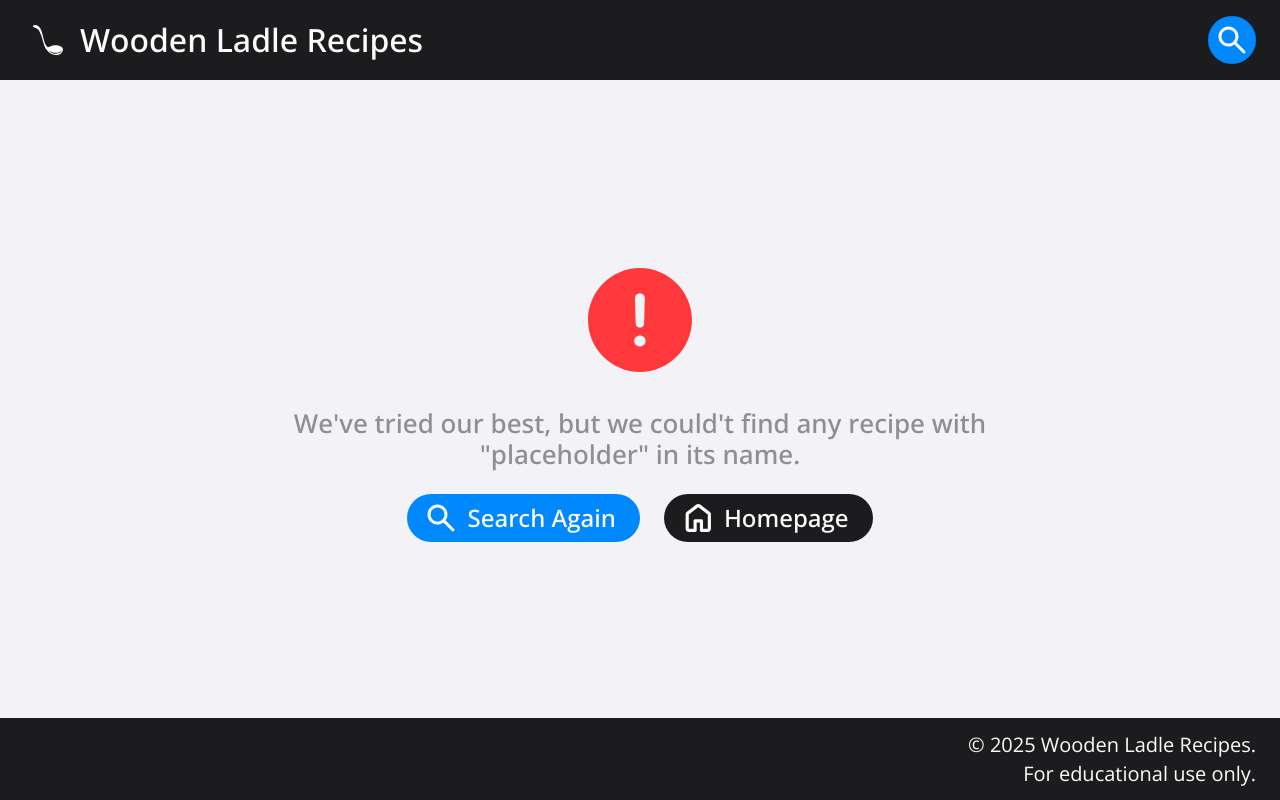
After one commit to TomChen1435/idm232-tc3363, a PHP site: page /no_result.php in a window 1280 px wide. The commit adds this page. Run offline with PHP 8.4, Linux system fonts and the light colour scheme.

Commit message:
Finish styling for no_result

```diff
--- a/components/header.php
+++ b/components/header.php
@@ -1,14 +1,10 @@
 <header>
     <a href="index.php" class="home">
-        <svg width="64" height="64" viewBox="0 0 64 64" fill="none" xmlns="http://www.w3.org/2000/svg">
+        <svg viewBox="0 0 64 64" xmlns="http://www.w3.org/2000/svg">
             <path d="M14.8181 15.5852C24.1155 17.6046 24.5041 37.6605 29.6924 44.2125C31.5429 46.5393 33.461 48.7065 35.5312 50.1093C37.2465 51.2685 39.6294 51.9825 42.2488 51.9993C44.8514 52.0245 47.192 51.3189 48.9496 50.2185C50.7071 49.1265 51.9831 46.4217 52 44.6493C52.0084 42.8685 50.724 41.4909 48.9834 40.5417C47.2342 39.6009 44.8852 39.0549 42.308 39.0381C39.7308 39.0129 37.2719 39.3405 35.6073 40.4241C33.4525 41.8269 31.695 41.9025 30.3176 40.3065C24.1831 33.2169 26.304 16.2639 17.1435 12.3882C13.5616 10.8715 8.91841 14.1933 14.8181 15.5852ZM33.8159 45.9765C38.0577 50.7645 48.0032 49.5801 50.4029 45.9681C50.2931 46.6065 49.0679 48.3117 48.2567 48.8241C46.7442 49.7649 44.6232 50.4285 42.2657 50.4117C39.8913 50.3949 37.7113 49.6809 36.2072 48.7233C35.4383 48.2277 33.7483 46.5897 33.8159 45.9765Z"/>
         </svg>
         <h1>Wooden Ladle<span> Recipes</span></h1>
     </a>
 
-    <a href="search.php" class="search short">
-        <svg width="64" height="64" viewBox="0 0 64 64" fill="none" xmlns="http://www.w3.org/2000/svg">
-            <path d="M25.7525 43.505C20.7909 43.505 16.5922 41.7862 13.1564 38.3486C9.72063 34.911 8.00182 30.7123 8 25.7525C7.99818 20.7927 9.71699 16.594 13.1564 13.1564C16.5958 9.71881 20.7945 8 25.7525 8C30.7104 8 34.91 9.71881 38.3513 13.1564C41.7925 16.594 43.5104 20.7927 43.505 25.7525C43.505 27.7553 43.1863 29.6444 42.5491 31.4196C41.9118 33.1949 41.0469 34.7653 39.9545 36.1309L55.2489 51.4253C55.7496 51.926 56 52.5633 56 53.3371C56 54.111 55.7496 54.7482 55.2489 55.2489C54.7482 55.7496 54.111 56 53.3371 56C52.5633 56 51.926 55.7496 51.4253 55.2489L36.1309 39.9545C34.7653 41.0469 33.1949 41.9118 31.4196 42.5491C29.6444 43.1863 27.7553 43.505 25.7525 43.505ZM25.7525 38.0427C29.1664 38.0427 32.0687 36.8482 34.4594 34.4594C36.8501 32.0706 38.0445 29.1682 38.0427 25.7525C38.0409 22.3367 36.8464 19.4353 34.4594 17.0483C32.0724 14.6613 29.1701 13.4659 25.7525 13.4623C22.3349 13.4587 19.4335 14.654 17.0483 17.0483C14.6631 19.4426 13.4678 22.344 13.4623 25.7525C13.4568 29.161 14.6522 32.0633 17.0483 34.4594C19.4444 36.8555 22.3458 38.05 25.7525 38.0427Z"/>
-        </svg>
-    </a>
+    <?php include("components/search_btn_short.php"); ?>
 </header>
--- /dev/null
+++ b/components/search_btn_long.php
@@ -0,0 +1,6 @@
+<a href="search.php" class="search long">
+    <svg viewBox="0 0 64 64" xmlns="http://www.w3.org/2000/svg">
+        <path d="M25.7525 43.505C20.7909 43.505 16.5922 41.7862 13.1564 38.3486C9.72063 34.911 8.00182 30.7123 8 25.7525C7.99818 20.7927 9.71699 16.594 13.1564 13.1564C16.5958 9.71881 20.7945 8 25.7525 8C30.7104 8 34.91 9.71881 38.3513 13.1564C41.7925 16.594 43.5104 20.7927 43.505 25.7525C43.505 27.7553 43.1863 29.6444 42.5491 31.4196C41.9118 33.1949 41.0469 34.7653 39.9545 36.1309L55.2489 51.4253C55.7496 51.926 56 52.5633 56 53.3371C56 54.111 55.7496 54.7482 55.2489 55.2489C54.7482 55.7496 54.111 56 53.3371 56C52.5633 56 51.926 55.7496 51.4253 55.2489L36.1309 39.9545C34.7653 41.0469 33.1949 41.9118 31.4196 42.5491C29.6444 43.1863 27.7553 43.505 25.7525 43.505ZM25.7525 38.0427C29.1664 38.0427 32.0687 36.8482 34.4594 34.4594C36.8501 32.0706 38.0445 29.1682 38.0427 25.7525C38.0409 22.3367 36.8464 19.4353 34.4594 17.0483C32.0724 14.6613 29.1701 13.4659 25.7525 13.4623C22.3349 13.4587 19.4335 14.654 17.0483 17.0483C14.6631 19.4426 13.4678 22.344 13.4623 25.7525C13.4568 29.161 14.6522 32.0633 17.0483 34.4594C19.4444 36.8555 22.3458 38.05 25.7525 38.0427Z"/>
+    </svg>
+    <h1>Search Again</h1>
+</a>
--- /dev/null
+++ b/components/search_btn_short.php
@@ -0,0 +1,5 @@
+<a href="search.php" class="search short">
+    <svg viewBox="0 0 64 64" xmlns="http://www.w3.org/2000/svg">
+        <path d="M25.7525 43.505C20.7909 43.505 16.5922 41.7862 13.1564 38.3486C9.72063 34.911 8.00182 30.7123 8 25.7525C7.99818 20.7927 9.71699 16.594 13.1564 13.1564C16.5958 9.71881 20.7945 8 25.7525 8C30.7104 8 34.91 9.71881 38.3513 13.1564C41.7925 16.594 43.5104 20.7927 43.505 25.7525C43.505 27.7553 43.1863 29.6444 42.5491 31.4196C41.9118 33.1949 41.0469 34.7653 39.9545 36.1309L55.2489 51.4253C55.7496 51.926 56 52.5633 56 53.3371C56 54.111 55.7496 54.7482 55.2489 55.2489C54.7482 55.7496 54.111 56 53.3371 56C52.5633 56 51.926 55.7496 51.4253 55.2489L36.1309 39.9545C34.7653 41.0469 33.1949 41.9118 31.4196 42.5491C29.6444 43.1863 27.7553 43.505 25.7525 43.505ZM25.7525 38.0427C29.1664 38.0427 32.0687 36.8482 34.4594 34.4594C36.8501 32.0706 38.0445 29.1682 38.0427 25.7525C38.0409 22.3367 36.8464 19.4353 34.4594 17.0483C32.0724 14.6613 29.1701 13.4659 25.7525 13.4623C22.3349 13.4587 19.4335 14.654 17.0483 17.0483C14.6631 19.4426 13.4678 22.344 13.4623 25.7525C13.4568 29.161 14.6522 32.0633 17.0483 34.4594C19.4444 36.8555 22.3458 38.05 25.7525 38.0427Z"/>
+    </svg>
+</a>
--- a/css/general.css
+++ b/css/general.css
@@ -14,7 +14,7 @@
     font-style: normal;
 }
 
-* {
+:root {
     font-family: 'Open Sans', 'Helvetica Neue', 'Arial', 'Helvetica', sans-serif;
     text-wrap: pretty;
 }
@@ -22,11 +22,81 @@
 h1, h2 {
     font-weight: 550;
     line-height: 120%;
+    max-width: 60rem;
+}
+
+h1 {
+    color: var(--black);
+}
+
+h2 {
+    color: var(--ios-gray-1);
+}
+
+@media (width < 26rem) {
+    h1 {font-size: 1rem;}
+    h2 {font-size: 0.75rem;}
+}
+
+@media (26rem <= width < 28rem) {
+    h1 {font-size: 1.125rem;}
+    h2 {font-size: 0.875rem;}
+}
+
+@media (28rem <= width < 30.75rem) {
+    h1 {font-size: 1.25rem;}
+    h2 {font-size: 1rem;}
+}
+
+@media (30.75rem <= width < 33rem) {
+    h1 {font-size: 1.375rem;}
+    h2 {font-size: 1.125rem;}
+}
+
+@media (33rem <= width < 34.875rem) {
+    h1 {font-size: 1.5rem;}
+    h2 {font-size: 1.25rem;}
+}
+
+@media (34.875rem <= width < 37.5rem) {
+    h1 {font-size: 1.625rem;}
+    h2 {font-size: 1.375rem;}
+}
+
+@media (37.5rem <= width < 39.5rem) {
+    h1 {font-size: 1.75rem;}
+    h2 {font-size: 1.5rem;}
+}
+
+@media (39.5rem <= width) {
+    h1 {font-size: 1.875rem;}
+    h2 {font-size: 1.625rem;}
 }
 
 p {
     font-weight: 400;
     line-height: 145%;
+    max-width: 57rem;
+}
+
+@media (width < 26rem) {
+    p {font-size: 0.75rem;}
+}
+
+@media (26rem <= width < 28rem) {
+    p {font-size: 0.875rem;}
+}
+
+@media (28rem <= width < 30.75rem) {
+    p {font-size: 1rem;}
+}
+
+@media (30.75rem <= width < 33rem) {
+    p {font-size: 1.125rem;}
+}
+
+@media (33rem <= width) {
+    p {font-size: 1.25rem;}
 }
 
 /* Color */
@@ -58,27 +128,34 @@ p {
         --ios-gray-6: rgb(28,28,30);
         --ios-gray-6-alt: rgb(242,242,247);
 
-        --black: oklab(0.01 0 0);
-        --white: oklab(0.99 0 0);
+        --black: oklab(0.99 0 0);
+        --white: oklab(0.01 0 0);
     }
 }
 
 /* Constraint Variables */
 
 :root {
+    --gap4: 0.25rem;
     --gap8: 0.5rem;
     --gap12: 0.75rem;
     --gap16: 1rem;
     --gap24: 1.5rem;
-
-    --icon-ht: 2.25rem;
-    --btn-ht: 3rem;
+    --gap36: 2.25rem;
+    --gap48: 3rem;
 }
 
-/* Body */
+/* Fundamentals */
+
+html {
+    width: 100%;
+}
 
 body {
+    align-items: center;
     background-color: var(--ios-gray-6);
+    display: flex;
+    flex-flow: column nowrap;
     min-width: 20rem;
     width: 100%;
 }
@@ -92,58 +169,135 @@ body, body * {
 
 /* Buttons */
 
-button {
+a {
     align-items: center;
-    border: none;
+    border-radius: var(--gap24);
+    cursor: pointer;
     display: flex;
     flex-flow: row nowrap;
+    height: var(--gap48);
     justify-content: center;
-}
-
-button.home {
-    background: none;
-    justify-content: flex-start;
-}
-
-button.search {
-    background-color: var(--apple-blue);
-    border-radius: var(--gap24);
-    height: var(--btn-ht);
+    text-decoration: none;
     transition-property: background-color;
 }
 
-button.search:hover {
+a > svg {
+    height: var(--gap36);
+}
+
+a * {
+    color: var(--white);
+    fill: var(--white);
+}
+
+a.search {
+    background-color: var(--apple-blue);
+}
+
+a.search:hover {
     background-color: var(--apple-indigo);
 }
 
-button.search.short {
-    width: var(--btn-ht);
+a.short {
+    width: var(--gap48);
 }
 
-button.search.long {
+a.long {
     gap: var(--gap8);
     padding: 0 var(--gap24) 0 var(--gap16);
 }
 
-button.search > * {
-    color: var(--white);
-    fill: var(--white);
+a.long > h1 {
+    font-size: 1.5rem;
 }
 
 /* Header */
 
 header {
+    align-items: center;
     background-color: var(--ios-gray-6-alt);
+    display: flex;
+    flex-flow: row nowrap;
+    justify-content: space-between;
     width: 100%;
+}
+
+a.home {
+    background: none;
+    border-radius: 0;
+    gap: var(--gap8);
+    height: fit-content;
+    justify-content: flex-start;
+    transition-property: none;
+}
+
+@media (width < 23rem) {
+    a.home > h1 {font-size: 1.5rem;}
+    a.home > h1 > span {display: none;}
+}
+
+@media (width < 24rem) {
+    header {padding-left: var(--gap12);}
+    header > a.search.short {border-radius: 0;}
+}
+
+@media (24rem <= width < 26rem) {
+    header {padding: var(--gap8) var(--gap12);}
+}
+
+@media (23rem <= width < 26rem) {
+    a.home > h1 {font-size: 1.375rem;}
+}
+
+@media (26rem <= width < 28rem) {
+    a.home > h1 {font-size: 1.5rem;}
+}
+
+@media (width < 28rem) {
+    a.home > svg {height: var(--gap36);}
+}
+
+@media (28rem <= width) {
+    a.home > svg {height: var(--gap48);}
+}
+
+@media (28rem <= width < 30rem) {
+    a.home > h1 {font-size: 1.625rem;}
+}
+
+@media (30rem <= width < 33rem) {
+    a.home > h1 {font-size: 1.75rem;}
+}
+
+@media (26rem <= width < 33rem) {
+    header {padding: var(--gap12) var(--gap24);}
+}
+
+@media (33rem <= width) {
+    header {padding: var(--gap16) var(--gap24);}
+    a.home > h1 {font-size: 2rem;}
 }
 
 /* Footer */
 
 footer {
+    align-items: center;
     background-color: var(--ios-gray-6-alt);
+    display: flex;
+    flex-flow: row nowrap;
+    justify-content: flex-end;
     width: 100%;
 }
 
 footer > p {
     color: var(--white);
+    text-align: right;
 }
+
+@media (width < 26rem) {
+    footer {padding: var(--gap8) var(--gap12);}
+}
+
+@media (26rem <= width) {
+    footer {padding: var(--gap12) var(--gap24);}
+}
--- /dev/null
+++ b/css/no_result.css
@@ -0,0 +1,52 @@
+@import url('./general.css');
+
+body {
+    height: 100vh;
+    justify-content: space-between;
+}
+
+main {
+    align-items: center;
+    display: flex;
+    flex-flow: column nowrap;
+    gap: var(--gap24);
+    justify-content: center;
+}
+
+@media (width < 26rem) {
+    main {padding: var(--gap8) var(--gap12);}
+}
+
+@media (26rem <= width) {
+    main {padding: var(--gap12) var(--gap24);}
+}
+
+main > svg {
+    fill: var(--apple-red);
+    height: 8rem;
+}
+
+main > h2 {
+    text-align: center;
+}
+
+section.btns {
+    align-items: center;
+    display: flex;
+    flex-flow: row wrap;
+    gap: var(--gap24);
+    justify-content: center;
+}
+
+a.home-inpage {
+    background-color: var(--ios-gray-6-alt);
+}
+
+a.home-inpage:hover {
+    background-color: var(--ios-gray-5);
+}
+
+a.home-inpage:hover * {
+    color: var(--ios-gray-6-alt);
+    fill: var(--ios-gray-6-alt);
+}
--- /dev/null
+++ b/no_result.php
@@ -0,0 +1,35 @@
+<!DOCTYPE html>
+<html lang="en">
+<head>
+    <meta charset="UTF-8">
+    <meta name="viewport" content="width=device-width, initial-scale=1.0">
+    <title>No Result</title>
+    <link rel="stylesheet" href="css/no_result.css">
+</head>
+<body>
+
+    <?php include("components/header.php"); ?>
+
+    <main>
+        <svg viewBox="0 0 64 64" xmlns="http://www.w3.org/2000/svg">
+            <path d="M31.9995 58C46.1983 58 58 46.2235 58 32C58 17.8015 46.1722 6 31.9734 6C17.7506 6 6 17.8015 6 32C6 46.2235 17.7756 58 31.9995 58ZM31.9755 35.824C30.6236 35.824 29.8851 35.0333 29.8329 33.6814L29.4762 21.0914C29.4251 19.6884 30.4953 18.6955 31.9483 18.6955C33.3764 18.6955 34.4716 19.7146 34.4216 21.1165L34.0638 33.6836C34.0126 35.0594 33.248 35.8251 31.9744 35.8251M31.9744 45.2056C30.4953 45.2056 29.1184 44.0331 29.1184 42.4518C29.1184 40.8704 30.4703 39.7002 31.9744 39.7002C33.4525 39.7002 34.8283 40.8465 34.8283 42.4518C34.8283 44.0581 33.4264 45.2056 31.9744 45.2056Z"/>
+        </svg>
+
+        <h2>We've tried our best, but we could't find any recipe with<br>"<?php echo "placeholder" ?>" in its name.</h2>
+
+        <section class="btns">
+            <?php include("components/search_btn_long.php"); ?>
+
+            <a href="index.php" class="home-inpage long">
+                <svg viewBox="0 0 64 64" xmlns="http://www.w3.org/2000/svg">
+                    <path d="M15.625 51.2857H24.0625V37C24.0625 36.1905 24.3325 35.5124 24.8725 34.9657C25.4125 34.419 26.08 34.1448 26.875 34.1429H38.125C38.9219 34.1429 39.5903 34.4171 40.1303 34.9657C40.6703 35.5143 40.9394 36.1924 40.9375 37V51.2857H49.375V25.5714L32.5 12.7143L15.625 25.5714V51.2857ZM10 51.2857V25.5714C10 24.6667 10.1997 23.8095 10.5991 23C10.9984 22.1905 11.5488 21.5238 12.25 21L29.125 8.14286C30.1094 7.38095 31.2344 7 32.5 7C33.7656 7 34.8906 7.38095 35.875 8.14286L52.75 21C53.4531 21.5238 54.0044 22.1905 54.4037 23C54.8031 23.8095 55.0019 24.6667 55 25.5714V51.2857C55 52.8571 54.4487 54.2028 53.3462 55.3228C52.2437 56.4428 50.92 57.0019 49.375 57H38.125C37.3281 57 36.6606 56.7257 36.1225 56.1771C35.5844 55.6286 35.3144 54.9505 35.3125 54.1428V39.8571H29.6875V54.1428C29.6875 54.9524 29.4175 55.6314 28.8775 56.18C28.3375 56.7286 27.67 57.0019 26.875 57H15.625C14.0781 57 12.7544 56.4409 11.6537 55.3228C10.5531 54.2048 10.0019 52.859 10 51.2857Z"/>
+                </svg>
+                <h1>Homepage</h1>
+            </a>
+        </section>
+    </main>
+
+    <?php include("components/footer.php"); ?>
+
+</body>
+</html>
```
Also changed, not shown: index.php (added, +16 -0 lines).
